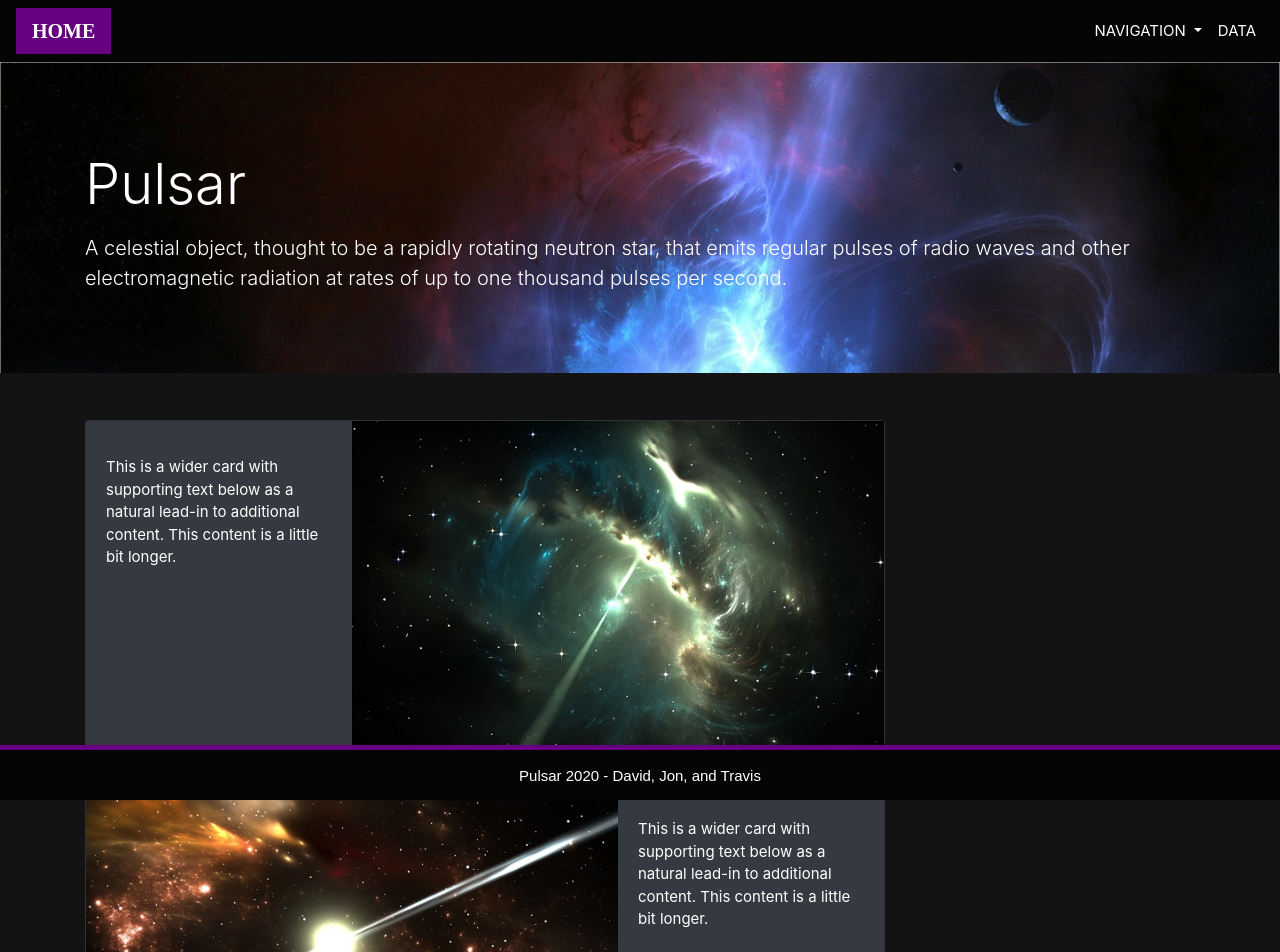
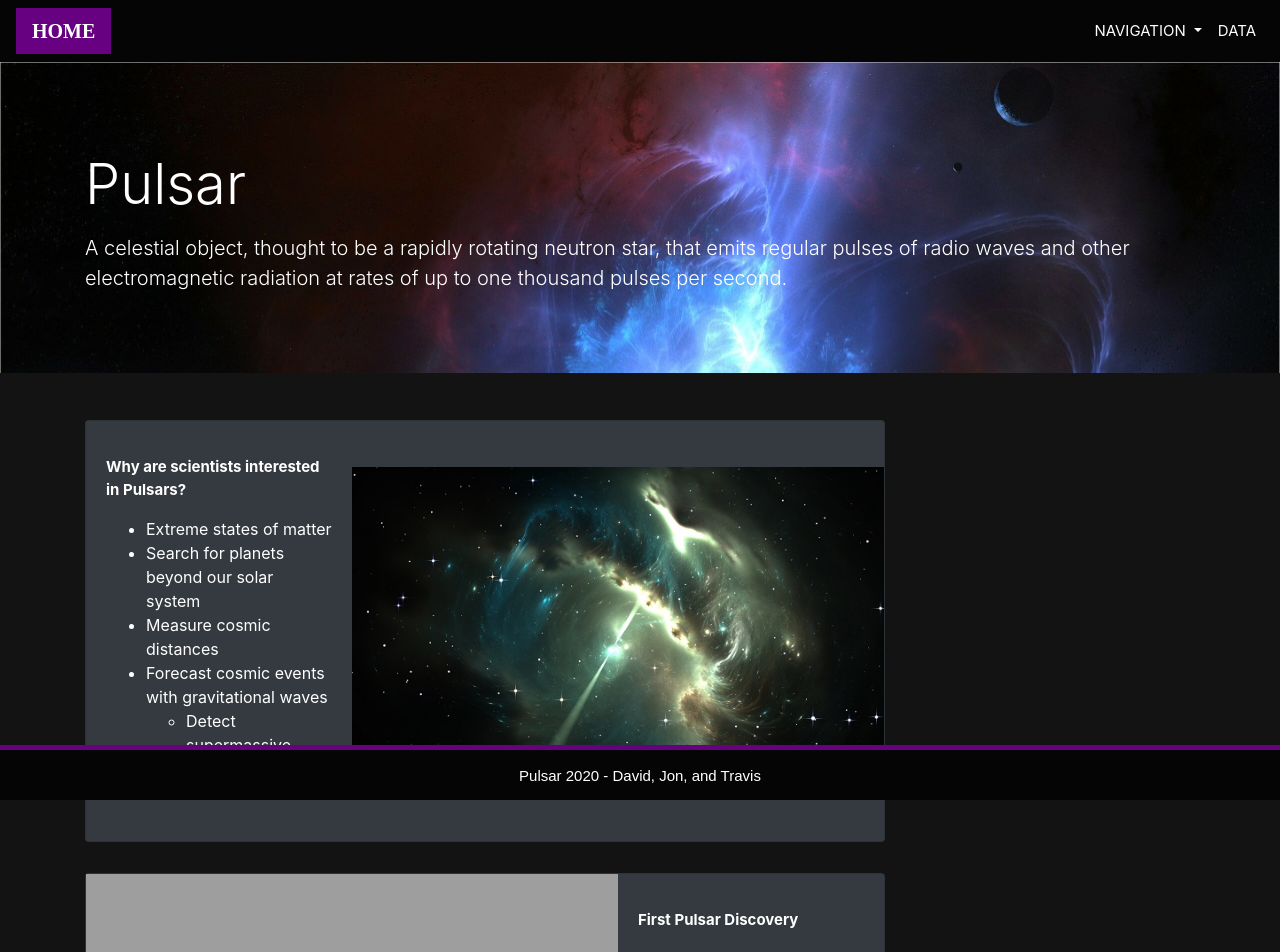
Before and after one commit to TravisDC5/pulsar, a Flask app: page / in a window 1280 px wide. Shown: the top 952 px of the page. Run offline with Flask 2, Linux system fonts and the light colour scheme; some libraries are stand-ins or nearby versions; grey boxes are pictures that could not be loaded.

Commit message:
worked on index html

```diff
--- a/templates/index.html
+++ b/templates/index.html
@@ -58,8 +58,16 @@
                 <div class="row no-gutters">
                     <div class="col-md-4">
                         <div class="card-body">
-                            <p class="card-text">This is a wider card with supporting text below as a natural lead-in to
-                                additional content. This content is a little bit longer.</p>
+                            <p class="card-text">
+                                <b>Why are scientists interested in Pulsars?</b><br>
+                                <ul>
+                                    <li>Extreme states of matter</li>
+                                    <li>Search for planets beyond our solar system</li>
+                                    <li>Measure cosmic distances</li>
+                                    <li>Forecast cosmic events with gravitational waves</li>
+                                    <ul><li>Detect supermassive black hole collisions</li></ul>
+                                </ul>
+                            </p>
                         </div>
                     </div>
                     <div class="col-md-8">
@@ -73,13 +81,21 @@
             <div class="card text-white bg-dark mb-3" style="max-width: 800px;">
                 <div class="row no-gutters">
                     <div class="col-md-8">
-                        <img src="{{ url_for('static',filename='images/Pulsar1-600.jpg') }}" class="card-img-main"
+                        <img src="https://lh3.googleusercontent.com/proxy/ugI8hMp6XoSeBUQRcm8Gv-ZzAbXVKECBuPnKD9Gzla4D47cKa8uBWJP-hROyZbjccX21jLOAy2QmaNHziQju_B4GlSkQmMlTC9PhcBwb5x_9rkI9sFHk1Ze6P0j1y_t2NqAws6ThYnG5k1hQ9zWj-g" class="card-img-main"
                             alt="Card image cap">
                     </div>
                     <div class="col-md-4">
                         <div class="card-body">
-                            <p class="card-text">This is a wider card with supporting text below as a natural lead-in to
-                                additional content. This content is a little bit longer.</p>
+                            <p class="card-text">
+                                <b>First Pulsar Discovery</b><br>
+                                <ul>
+                                    <li>Jocyelyn Bell and Anthony Hewish in 1967</li>
+                                    <li>Jocelyn Bell noticed small pulses of radiation at a specific position</li>
+                                    <ul><li>Thought it might be another civilization</li>
+                                    <li>Named the pulses LGM1</li>
+                                    <ul><li>Little Green Men 1</li></ul></ul>
+                                </ul>
+                            </p>
                         </div>
                     </div>
                 </div>
```
